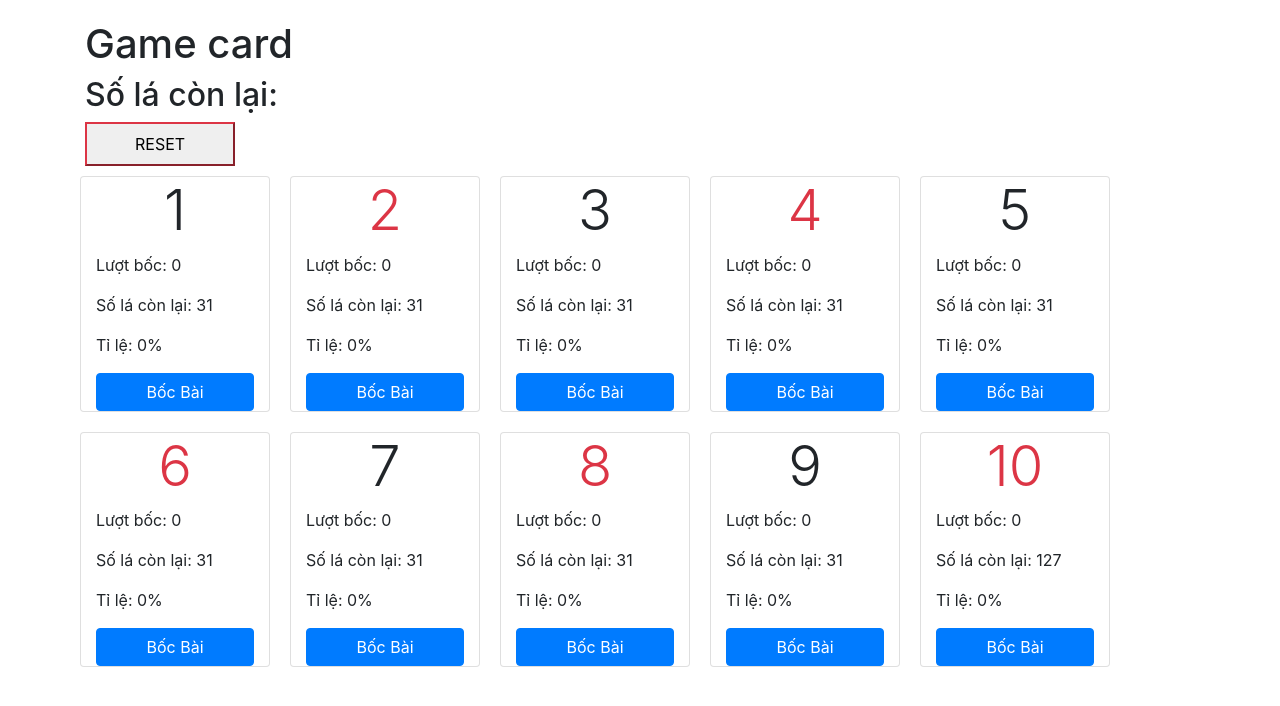
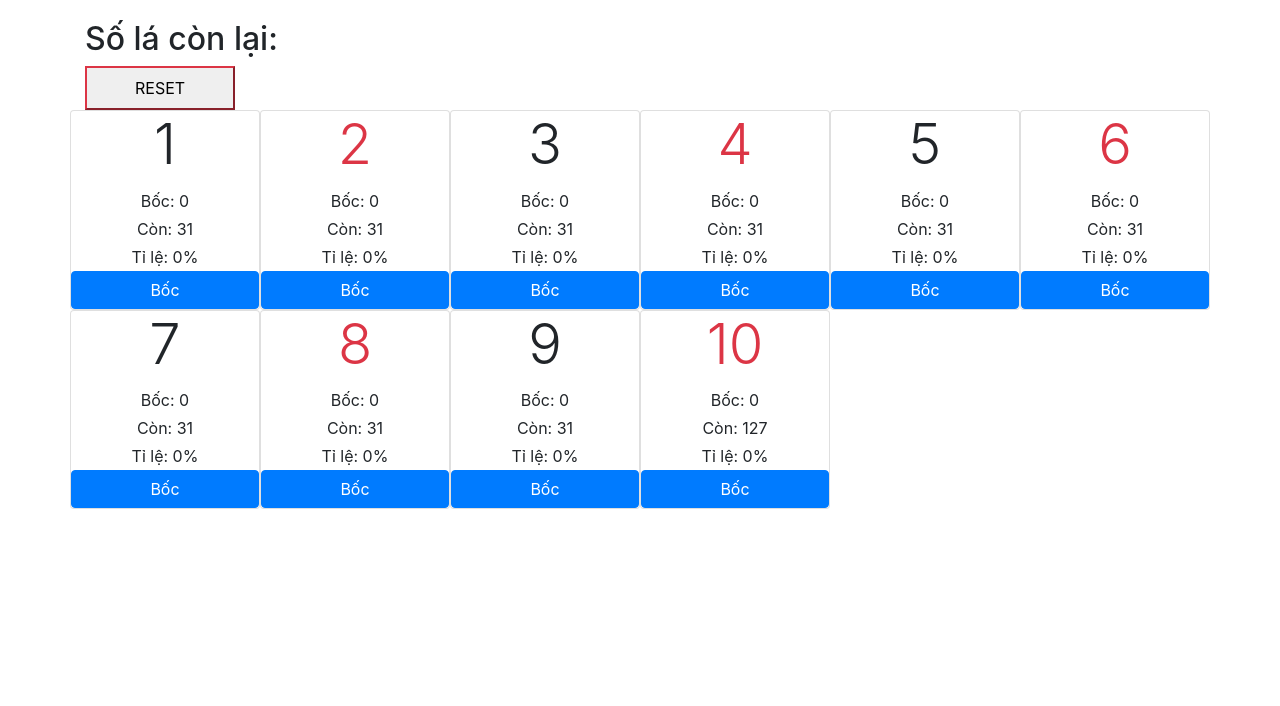
Before and after one commit to TatzkDepression/game-card, a plain HTML site: page index.html in a window 1280 px wide. Drawn offline with nearby package versions, Linux system fonts and the light colour scheme.

Commit message:
Add files via upload

```diff
--- a/index.css
+++ b/index.css
@@ -3,5 +3,9 @@ body {
 }
 
 .card {
-  margin: 10px;
+  padding: 0;
 }
+
+p {
+  margin: 2px;
+}
--- a/index.html
+++ b/index.html
@@ -12,7 +12,6 @@
   </head>
   <body>
     <div class="container">
-      <h1>Game card</h1>
       <h2>Số lá còn lại: <span id="tongSoBai" value="406"></span></h2>
       <button id="resetButton" class="d-block px-5 py-2 border-danger">
         RESET
@@ -20,95 +19,93 @@
 
       <div class="row">
         <!-- Card A -->
-        <div class="col-2 card" id="card1">
-          <h3 class="display-4 text-bold text-center">1</h3>
-          <p>Lượt bốc: <span id="dem1">0</span></p>
-          <p>Số lá còn lại: <span id="conlai1">31</span></p>
+        <div class="col-3 col-md-2 card text-center" id="card1">
+          <h3 class="display-4 text-bold">1</h3>
+          <p>Bốc: <span id="dem1">0</span></p>
+          <p>Còn: <span id="conlai1">31</span></p>
           <p>Tỉ lệ: <span id="tyle1">0%</span></p>
-          <button class="btn btn-primary" onclick="bocBai('1')">Bốc Bài</button>
+          <button class="btn btn-primary" onclick="bocBai('1')">Bốc</button>
         </div>
 
         <!-- Card 2 -->
-        <div class="col-2 card" id="card2">
-          <h3 class="display-4 text-bold text-danger text-center">2</h3>
-          <p>Lượt bốc: <span id="dem2">0</span></p>
-          <p>Số lá còn lại: <span id="conlai2">31</span></p>
+        <div class="col-3 col-md-2 card text-center" id="card2">
+          <h3 class="display-4 text-bold text-danger">2</h3>
+          <p>Bốc: <span id="dem2">0</span></p>
+          <p>Còn: <span id="conlai2">31</span></p>
           <p>Tỉ lệ: <span id="tyle2">0%</span></p>
-          <button class="btn btn-primary" onclick="bocBai('2')">Bốc Bài</button>
+          <button class="btn btn-primary" onclick="bocBai('2')">Bốc</button>
         </div>
 
         <!-- Card 3 -->
-        <div class="col-2 card" id="card3">
-          <h3 class="display-4 text-bold text-center">3</h3>
-          <p>Lượt bốc: <span id="dem3">0</span></p>
-          <p>Số lá còn lại: <span id="conlai3">31</span></p>
+        <div class="col-3 col-md-2 card text-center" id="card3">
+          <h3 class="display-4 text-bold">3</h3>
+          <p>Bốc: <span id="dem3">0</span></p>
+          <p>Còn: <span id="conlai3">31</span></p>
           <p>Tỉ lệ: <span id="tyle3">0%</span></p>
-          <button class="btn btn-primary" onclick="bocBai('3')">Bốc Bài</button>
+          <button class="btn btn-primary" onclick="bocBai('3')">Bốc</button>
         </div>
 
         <!-- Card 4 -->
-        <div class="col-2 card" id="card4">
-          <h3 class="display-4 text-bold text-danger text-center">4</h3>
-          <p>Lượt bốc: <span id="dem4">0</span></p>
-          <p>Số lá còn lại: <span id="conlai4">31</span></p>
+        <div class="col-3 col-md-2 card text-center" id="card4">
+          <h3 class="display-4 text-bold text-danger">4</h3>
+          <p>Bốc: <span id="dem4">0</span></p>
+          <p>Còn: <span id="conlai4">31</span></p>
           <p>Tỉ lệ: <span id="tyle4">0%</span></p>
-          <button class="btn btn-primary" onclick="bocBai('4')">Bốc Bài</button>
+          <button class="btn btn-primary" onclick="bocBai('4')">Bốc</button>
         </div>
 
         <!-- Card 5 -->
-        <div class="col-2 card" id="card5">
-          <h3 class="display-4 text-bold text-center">5</h3>
-          <p>Lượt bốc: <span id="dem5">0</span></p>
-          <p>Số lá còn lại: <span id="conlai5">31</span></p>
+        <div class="col-3 col-md-2 card text-center" id="card5">
+          <h3 class="display-4 text-bold">5</h3>
+          <p>Bốc: <span id="dem5">0</span></p>
+          <p>Còn: <span id="conlai5">31</span></p>
           <p>Tỉ lệ: <span id="tyle5">0%</span></p>
-          <button class="btn btn-primary" onclick="bocBai('5')">Bốc Bài</button>
+          <button class="btn btn-primary" onclick="bocBai('5')">Bốc</button>
         </div>
 
         <!-- Card 6 -->
-        <div class="col-2 card" id="card6">
-          <h3 class="display-4 text-bold text-danger text-center">6</h3>
-          <p>Lượt bốc: <span id="dem6">0</span></p>
-          <p>Số lá còn lại: <span id="conlai6">31</span></p>
+        <div class="col-3 col-md-2 card text-center" id="card6">
+          <h3 class="display-4 text-bold text-danger">6</h3>
+          <p>Bốc: <span id="dem6">0</span></p>
+          <p>Còn: <span id="conlai6">31</span></p>
           <p>Tỉ lệ: <span id="tyle6">0%</span></p>
-          <button class="btn btn-primary" onclick="bocBai('6')">Bốc Bài</button>
+          <button class="btn btn-primary" onclick="bocBai('6')">Bốc</button>
         </div>
 
         <!-- Card 7 -->
-        <div class="col-2 card" id="card7">
-          <h3 class="display-4 text-bold text-center">7</h3>
-          <p>Lượt bốc: <span id="dem7">0</span></p>
-          <p>Số lá còn lại: <span id="conlai7">31</span></p>
+        <div class="col-3 col-md-2 card text-center" id="card7">
+          <h3 class="display-4 text-bold">7</h3>
+          <p>Bốc: <span id="dem7">0</span></p>
+          <p>Còn: <span id="conlai7">31</span></p>
           <p>Tỉ lệ: <span id="tyle7">0%</span></p>
-          <button class="btn btn-primary" onclick="bocBai('7')">Bốc Bài</button>
+          <button class="btn btn-primary" onclick="bocBai('7')">Bốc</button>
         </div>
 
         <!-- Card 8 -->
-        <div class="col-2 card" id="card8">
-          <h3 class="display-4 text-bold text-danger text-center">8</h3>
-          <p>Lượt bốc: <span id="dem8">0</span></p>
-          <p>Số lá còn lại: <span id="conlai8">31</span></p>
+        <div class="col-3 col-md-2 card text-center" id="card8">
+          <h3 class="display-4 text-bold text-danger">8</h3>
+          <p>Bốc: <span id="dem8">0</span></p>
+          <p>Còn: <span id="conlai8">31</span></p>
           <p>Tỉ lệ: <span id="tyle8">0%</span></p>
-          <button class="btn btn-primary" onclick="bocBai('8')">Bốc Bài</button>
+          <button class="btn btn-primary" onclick="bocBai('8')">Bốc</button>
         </div>
 
         <!-- Card 9 -->
-        <div class="col-2 card" id="card9">
-          <h3 class="display-4 text-bold text-center">9</h3>
-          <p>Lượt bốc: <span id="dem9">0</span></p>
-          <p>Số lá còn lại: <span id="conlai9">31</span></p>
+        <div class="col-3 col-md-2 card text-center" id="card9">
+          <h3 class="display-4 text-bold">9</h3>
+          <p>Bốc: <span id="dem9">0</span></p>
+          <p>Còn: <span id="conlai9">31</span></p>
           <p>Tỉ lệ: <span id="tyle9">0%</span></p>
-          <button class="btn btn-primary" onclick="bocBai('9')">Bốc Bài</button>
+          <button class="btn btn-primary" onclick="bocBai('9')">Bốc</button>
         </div>
 
         <!-- Card 10 -->
-        <div class="col-2 card" id="card10">
-          <h3 class="display-4 text-bold text-danger text-center">10</h3>
-          <p>Lượt bốc: <span id="dem10">0</span></p>
-          <p>Số lá còn lại: <span id="conlai10">127</span></p>
+        <div class="col-3 col-md-2 card text-center" id="card10">
+          <h3 class="display-4 text-bold text-danger">10</h3>
+          <p>Bốc: <span id="dem10">0</span></p>
+          <p>Còn: <span id="conlai10">127</span></p>
           <p>Tỉ lệ: <span id="tyle10">0%</span></p>
-          <button class="btn btn-primary" onclick="bocBai('10')">
-            Bốc Bài
-          </button>
+          <button class="btn btn-primary" onclick="bocBai('10')">Bốc</button>
         </div>
       </div>
     </div>
```
